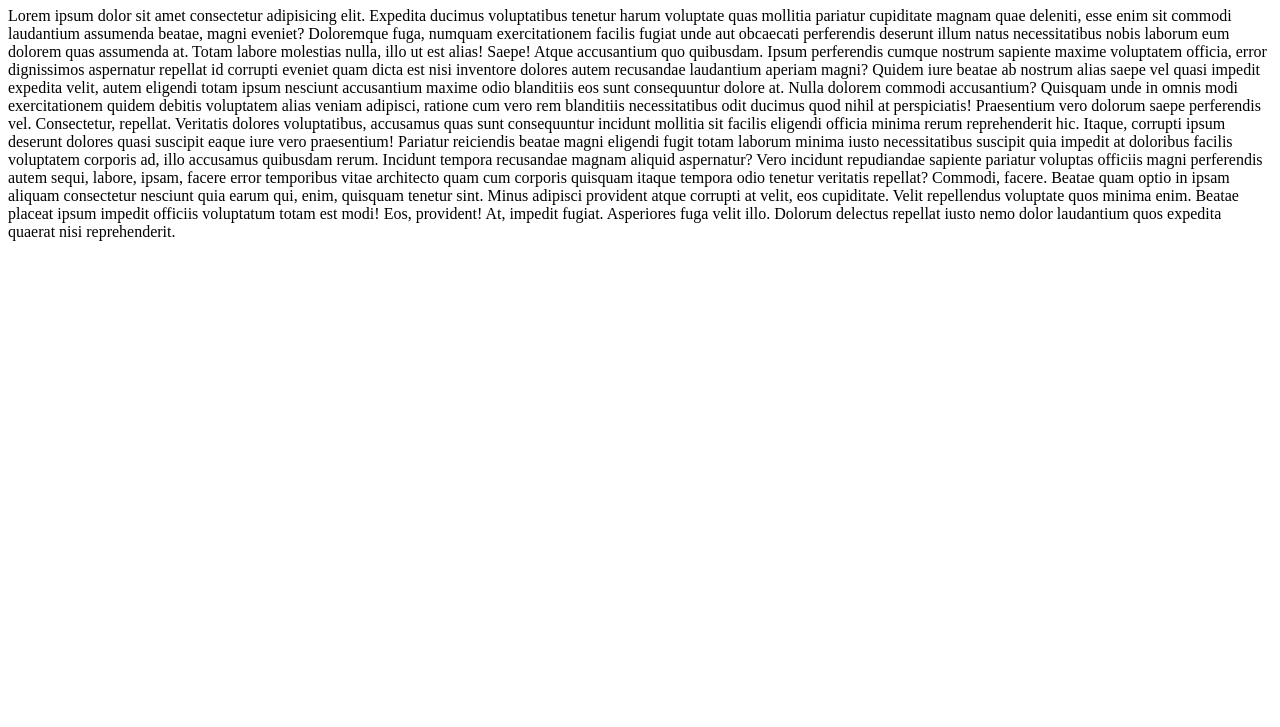
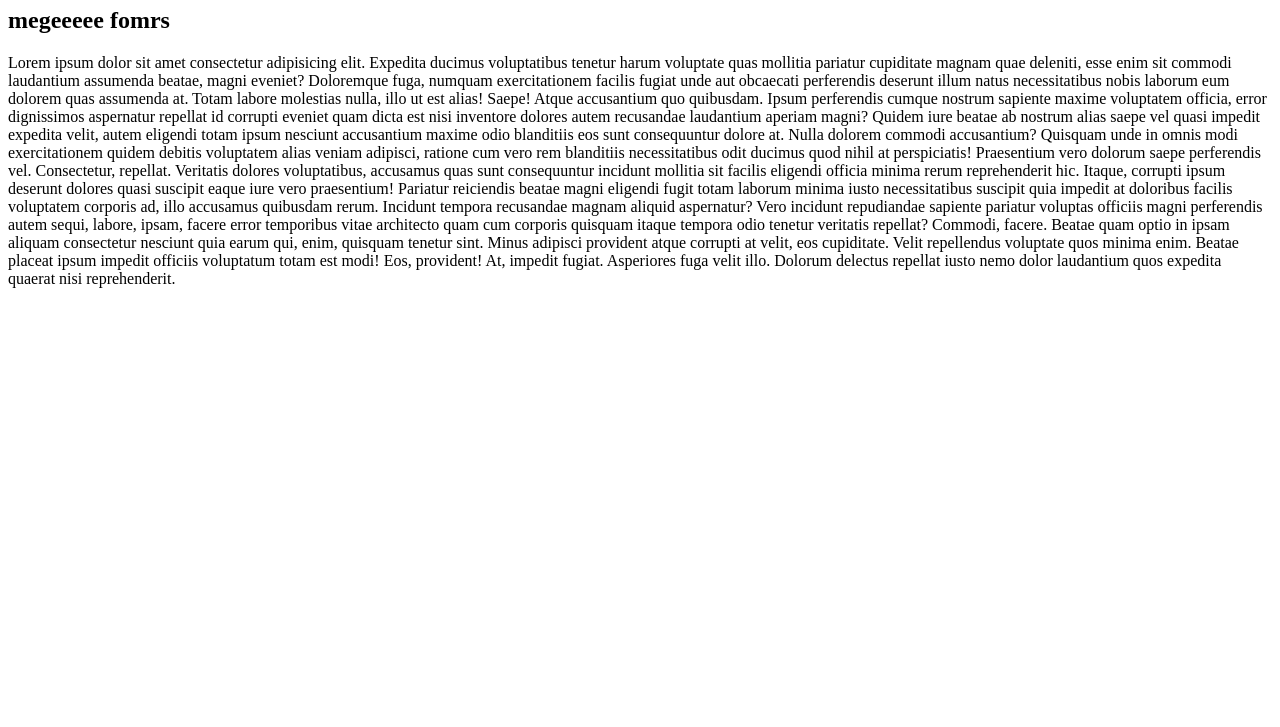
Before and after one commit to akshaywifi2/local_trial_repo, a plain HTML site: page index.html in a window 1280 px wide. Shown: the part 73-800 px from the top of the page. Drawn offline with Linux system fonts and the light colour scheme.

Commit message:
b1 updated

```diff
--- a/index.html
+++ b/index.html
@@ -7,6 +7,7 @@
 </head>
 <body>
     <h1> Trial elements</h1>
+    <h2>  megeeeee fomrs </h2>
   <p>Lorem ipsum dolor sit amet consectetur adipisicing elit. Expedita ducimus voluptatibus tenetur harum voluptate quas mollitia pariatur cupiditate magnam quae deleniti, esse enim sit commodi laudantium assumenda beatae, magni eveniet?
   Doloremque fuga, numquam exercitationem facilis fugiat unde aut obcaecati perferendis deserunt illum natus necessitatibus nobis laborum eum dolorem quas assumenda at. Totam labore molestias nulla, illo ut est alias! Saepe!
   Atque accusantium quo quibusdam. Ipsum perferendis cumque nostrum sapiente maxime voluptatem officia, error dignissimos aspernatur repellat id corrupti eveniet quam dicta est nisi inventore dolores autem recusandae laudantium aperiam magni?
```
